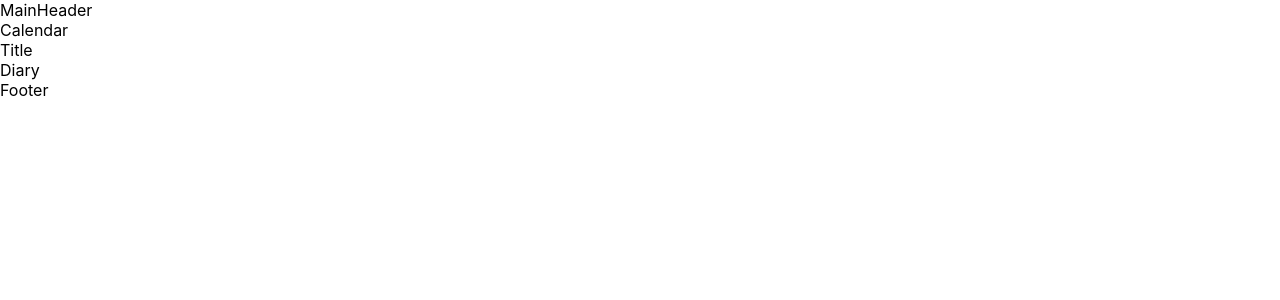
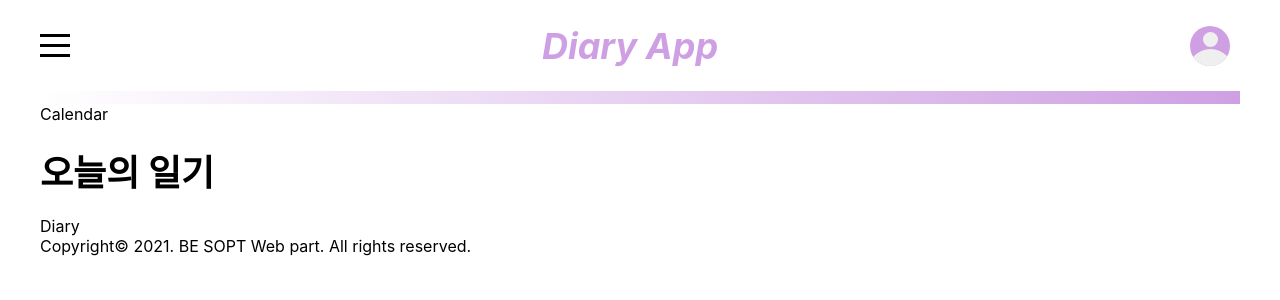
Before and after one commit to healing99/SOPT_28th_WEB, a React (Create React App) app in the folder 4th_seminar/diary-app/: page /diary/1 in a window 1280 px wide. Shown: the top 300 px of the page. Built offline with nearby package versions, Linux system fonts and the light colour scheme.

Commit message:
[step 4] MainHeader & Footer & Title 구현하기

```diff
--- a/4th_seminar/diary-app/package.json
+++ b/4th_seminar/diary-app/package.json
@@ -10,6 +10,7 @@
     "react-dom": "^17.0.2",
     "react-router-dom": "^5.2.0",
     "react-scripts": "4.0.3",
+    "styled-components": "^5.3.0",
     "web-vitals": "^1.0.1"
   },
   "scripts": {
--- a/4th_seminar/diary-app/src/App.js
+++ b/4th_seminar/diary-app/src/App.js
@@ -10,10 +10,10 @@ import Diary from "./pages/Diary";
 function App() {
   return (
     <>
-      <MainHeader />
-      <Calendar />
-      <Title />
       <BrowserRouter>
+        <MainHeader />
+        <Calendar />
+        <Title />
         <Switch>
           <Route exact path="/" component={Main} />
           <Route path="/diary" component={Diary} />
--- a/4th_seminar/diary-app/src/components/common/Footer.js
+++ b/4th_seminar/diary-app/src/components/common/Footer.js
@@ -1,7 +1,22 @@
 import React from "react";
+import styled from "styled-components";
+
+const FooterWrap = styled.div`
+  .footer {
+    height: 91px;
+    color: #cea0e3;
+    display: flex;
+    justify-content: center;
+    align-items: center;
+  }
+`;
 
 const Footer = () => {
-  return <div>Footer</div>;
+  return (
+    <FooterWrap>
+      Copyright&copy; 2021. BE SOPT Web part. All rights reserved.
+    </FooterWrap>
+  );
 };
 
 export default Footer;
--- a/4th_seminar/diary-app/src/components/common/MainHeader.js
+++ b/4th_seminar/diary-app/src/components/common/MainHeader.js
@@ -1,7 +1,50 @@
 import React from "react";
+import styled from "styled-components";
+import MenuIcon from "../../assets/Menu.svg";
+import ProfileIcon from "../../assets/Profile.svg";
+import { withRouter } from "react-router-dom";
 
-const MainHeader = () => {
-  return <div>MainHeader</div>;
+const MainHeaderWrap = styled.div`
+  .header {
+    display: flex;
+    flex-direction: row;
+    align-items: center;
+    justify-content: space-between;
+    height: 91px;
+
+    &__title {
+      font-size: 36px;
+      font-weight: bold;
+      font-style: italic;
+      color: #cea0e3;
+      &:hover {
+        cursor: pointer;
+      }
+    }
+    &__profile {
+      margin-right: 10px;
+    }
+    &__hr {
+      width: 1200px;
+      height: 13px;
+      background: linear-gradient(90deg, white, #cea0e3);
+    }
+  }
+`;
+
+const MainHeader = ({ history }) => {
+  return (
+    <MainHeaderWrap>
+      <div className="header">
+        <img className="header__menu" src={MenuIcon} alt="" />
+        <div className="header__title" onClick={() => history.push("/")}>
+          Diary App
+        </div>
+        <img className="header__profile" src={ProfileIcon} alt="" />
+      </div>
+      <div className="header__hr"></div>
+    </MainHeaderWrap>
+  );
 };
 
-export default MainHeader;
+export default withRouter(MainHeader);
--- a/4th_seminar/diary-app/src/components/common/Title.js
+++ b/4th_seminar/diary-app/src/components/common/Title.js
@@ -1,7 +1,27 @@
-import React from "react";
+import React, { useEffect } from "react";
+import styled from "styled-components";
+import { withRouter } from "react-router-dom";
 
-const Title = () => {
-  return <div>Title</div>;
+const TitleWrap = styled.div`
+  .title {
+    width: 1200px;
+    height: 92px;
+    font-size: 36px;
+    font-weight: bold;
+    display: flex;
+    justify-content: flex-start;
+    align-items: center;
+  }
+`;
+
+const Title = ({ history }) => {
+  const title =
+    history.location.pathname === "/" ? "이번 달 일기" : "오늘의 일기"; //pathname에 따라 다르게 출력
+  return (
+    <TitleWrap>
+      <div className="title">{title}</div>
+    </TitleWrap>
+  );
 };
 
-export default Title;
+export default withRouter(Title);
--- a/4th_seminar/diary-app/src/index.css
+++ b/4th_seminar/diary-app/src/index.css
@@ -1,13 +1,15 @@
 body {
-  margin: 0;
-  font-family: -apple-system, BlinkMacSystemFont, 'Segoe UI', 'Roboto', 'Oxygen',
-    'Ubuntu', 'Cantarell', 'Fira Sans', 'Droid Sans', 'Helvetica Neue',
+  margin: 0 auto;
+  width: 1200px;
+  overflow: scroll;
+  font-family: -apple-system, BlinkMacSystemFont, "Segoe UI", "Roboto", "Oxygen",
+    "Ubuntu", "Cantarell", "Fira Sans", "Droid Sans", "Helvetica Neue",
     sans-serif;
   -webkit-font-smoothing: antialiased;
   -moz-osx-font-smoothing: grayscale;
 }
 
 code {
-  font-family: source-code-pro, Menlo, Monaco, Consolas, 'Courier New',
+  font-family: source-code-pro, Menlo, Monaco, Consolas, "Courier New",
     monospace;
 }
```
Also changed, not shown: 1 other file (tests, documents, lock files or other folders).
